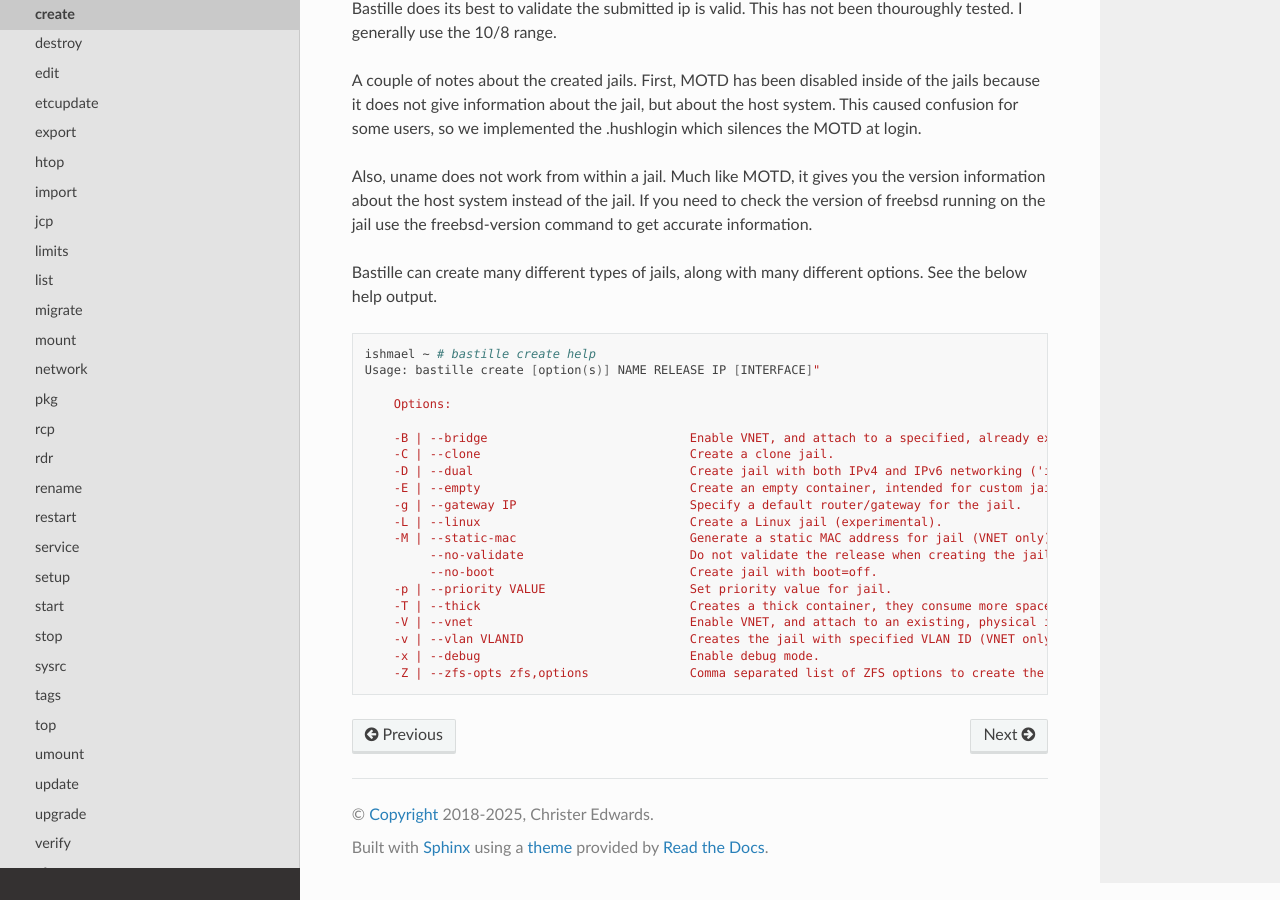
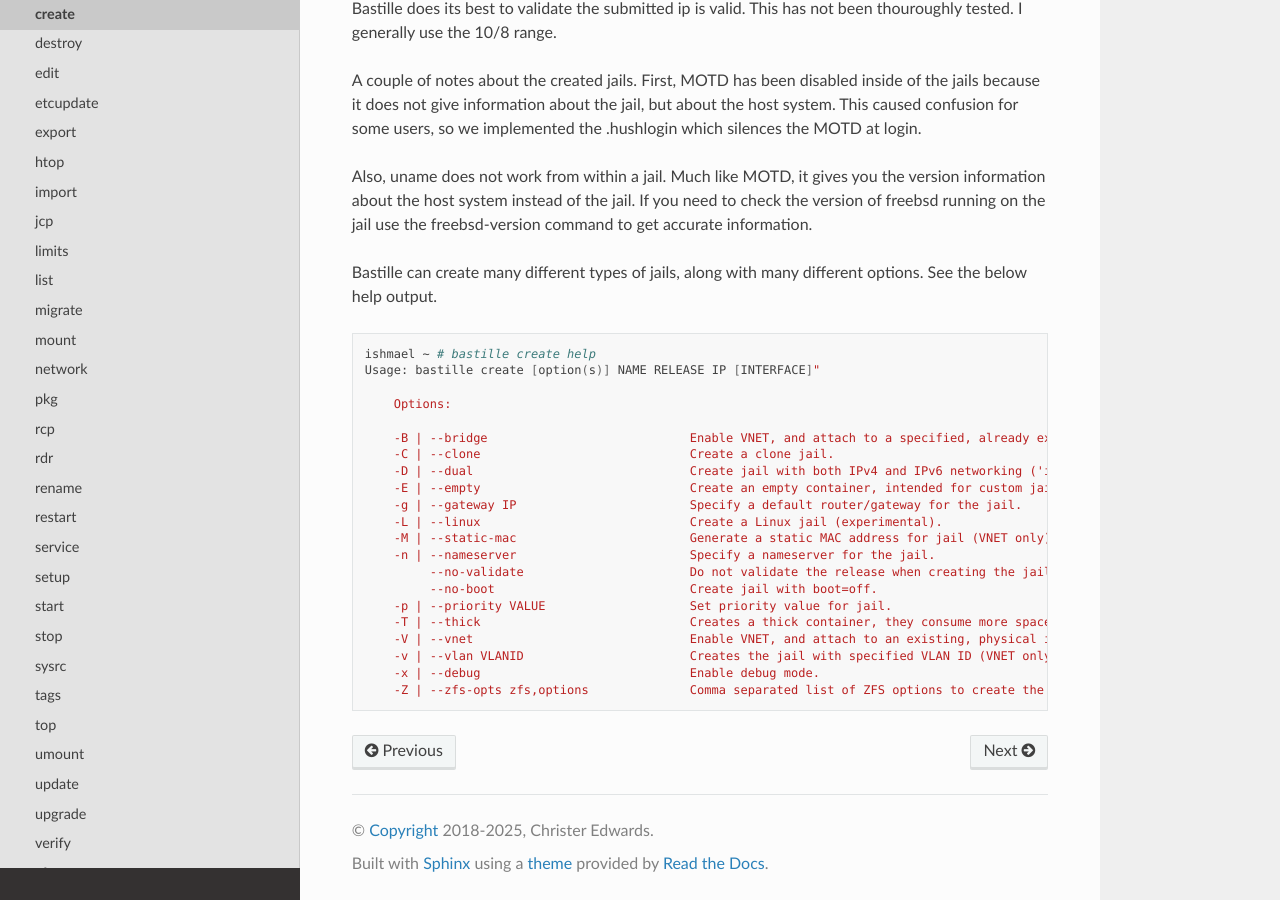
Before and after one commit to BastilleBSD/bastille, a Sphinx documentation site: the page built from docs/chapters/subcommands/create.rst, in a window 1280 px wide and 900 px high, scrolled down 775 px. Built offline with Sphinx 7.4.7 and the Read the Docs theme 3.1.0, drawn with Linux system fonts in a browser that asks for light colours.

Commit message:
docs: Document -n|--nameserver for create

```diff
--- a/docs/chapters/subcommands/create.rst
+++ b/docs/chapters/subcommands/create.rst
@@ -64,6 +64,7 @@ options. See the below help output.
       -g | --gateway IP                        Specify a default router/gateway for the jail.
       -L | --linux                             Create a Linux jail (experimental).
       -M | --static-mac                        Generate a static MAC address for jail (VNET only).
+      -n | --nameserver                        Specify a nameserver for the jail.
            --no-validate                       Do not validate the release when creating the jail.
            --no-boot                           Create jail with boot=off.
       -p | --priority VALUE                    Set priority value for jail.
```
